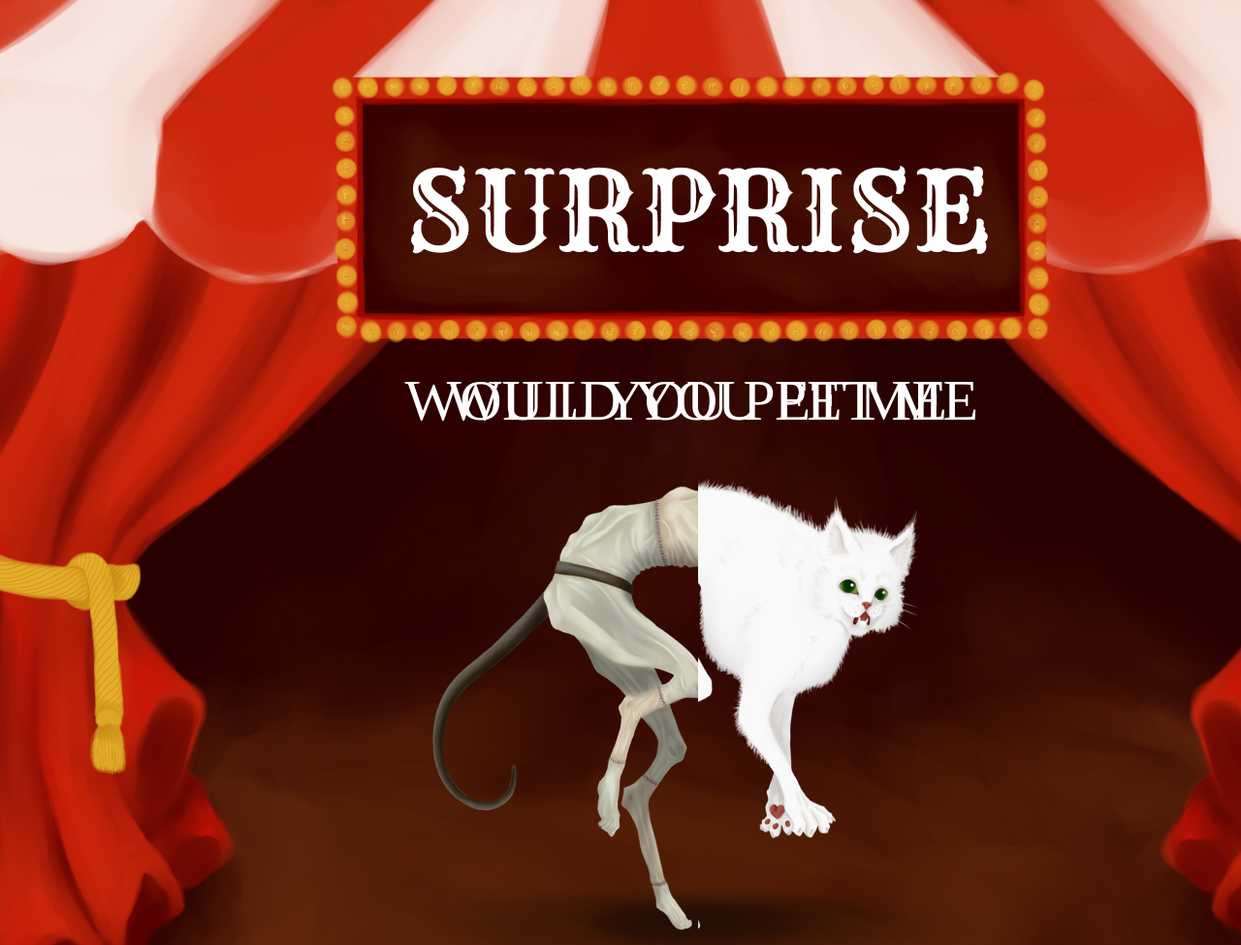
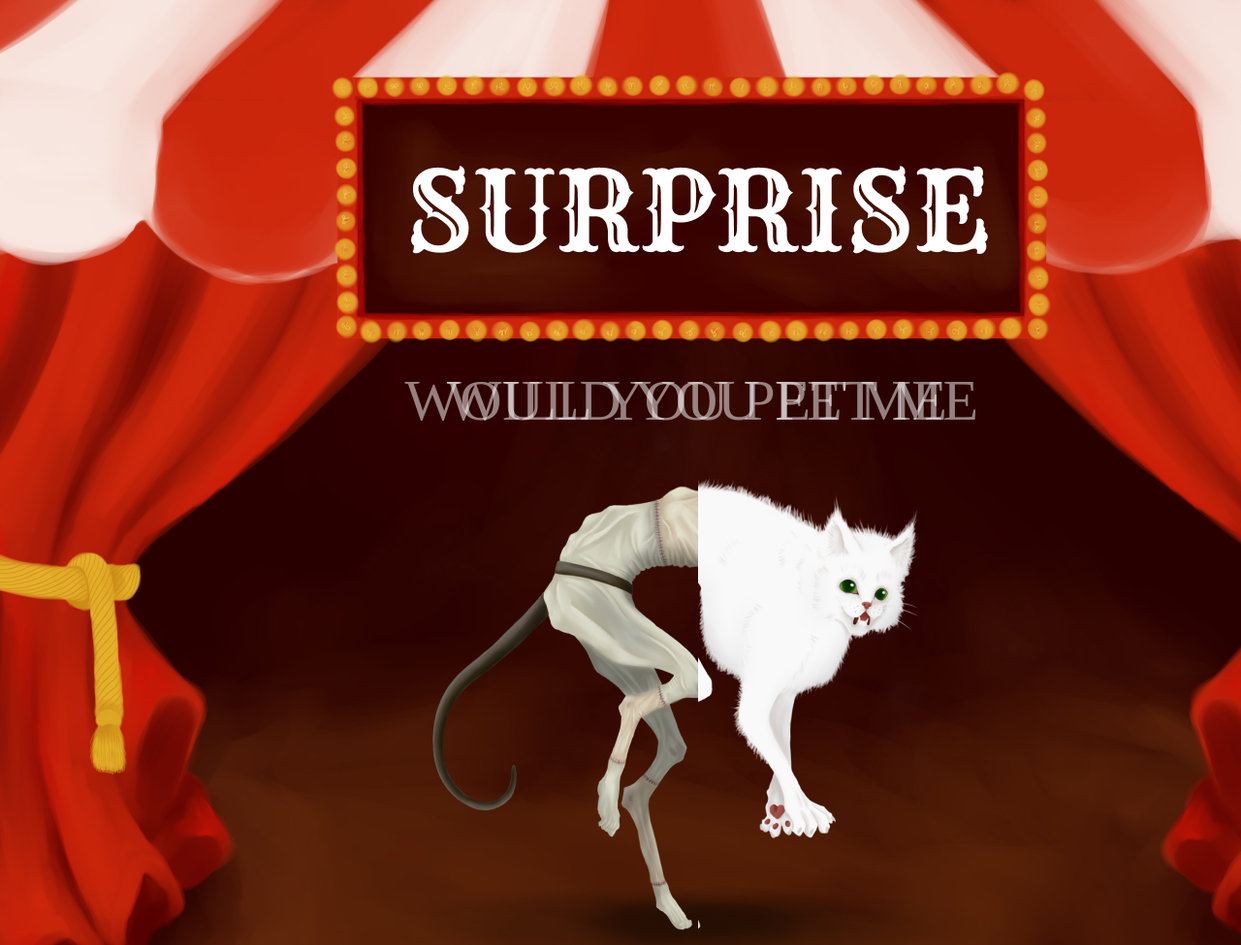
Before and after one commit to philippedward/slider, a website built with Parcel: page src/index.html in a window 1280 px wide. Shown: the top 975 px of the page at 97% size. Built offline with nearby package versions, Linux system fonts and the light colour scheme.

Commit message:
text final

```diff
--- a/src/css/main.css
+++ b/src/css/main.css
@@ -34,12 +34,14 @@ video {
   position: absolute;
   top: 37%;
   left: 32%;
+  opacity: 0.5; /* Opacité par défaut */
 }
 
 .slider-text-after {
   position: absolute;
   top: 37%;
   left: 29%;
+  opacity: 0.5; /* Opacité par défaut */
 }
 
 .slider-image-after {
--- a/src/js/main.js
+++ b/src/js/main.js
@@ -1,6 +1,8 @@
 var range = document.querySelector(".slider-range");
 var imageAfter = document.querySelector(".slider-image-after");
 var separator = document.querySelector(".slider-separator");
+var textBefore = document.querySelector(".slider-text-before");
+var textAfter = document.querySelector(".slider-text-after");
 
 var updatePosition = function () {
   var rawValue = parseInt(range.value);
@@ -18,6 +20,21 @@ var updatePosition = function () {
   var position = limitedValue + "%";
   imageAfter.style.width = position;
   separator.style.left = position;
+
+  var normalizedPosition = (limitedValue - minLimit) / (maxLimit - minLimit);
+
+  var beforeOpacity, afterOpacity;
+
+  if (normalizedPosition <= 0.5) {
+    beforeOpacity = 1 - normalizedPosition;
+    afterOpacity = normalizedPosition;
+  } else {
+    beforeOpacity = 0.5 - (normalizedPosition - 0.5);
+    afterOpacity = 0.5 + (normalizedPosition - 0.5);
+  }
+
+  textBefore.style.opacity = beforeOpacity;
+  textAfter.style.opacity = afterOpacity;
 };
 
 updatePosition();
```
